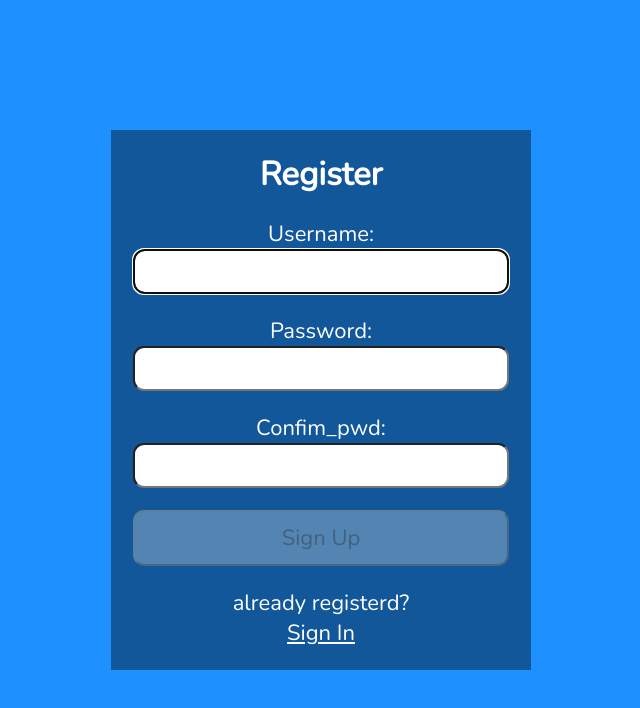
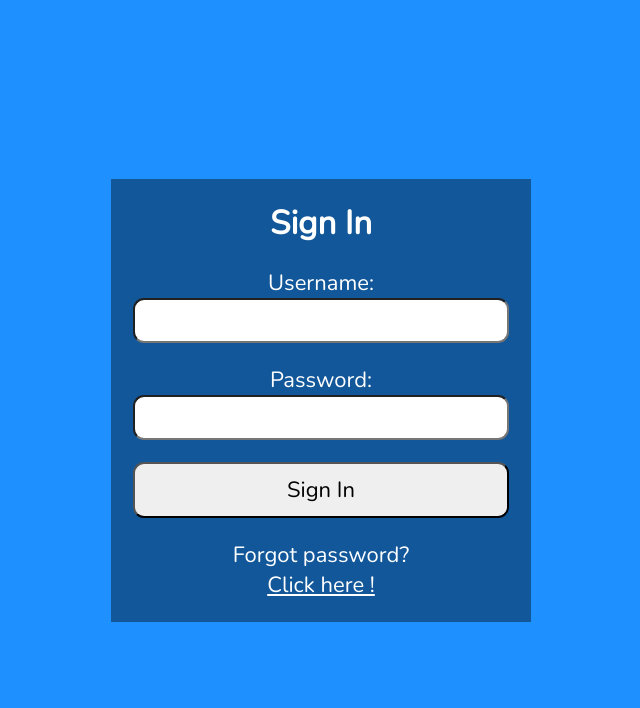
Before and after one commit to Joseph1818/Wikimedia-api-react, a React (Create React App) app: page / in a window 1280 px wide. Shown: the top 708 px of the page, without its empty margins (319-959 px from the left). Built offline with nearby package versions, Linux system fonts and the light colour scheme.

Commit message:
Login page added v1

```diff
--- a/src/App.js
+++ b/src/App.js
@@ -1,10 +1,11 @@
 import "./App.css";
 import Register from "./register";
+import Login from "./login";
 
 function App() {
   return (
     <main className="App">
-      <Register />
+      <Login />
     </main>
   );
 }
--- /dev/null
+++ b/src/login.js
@@ -0,0 +1,88 @@
+import React, { useEffect, useRef, useState } from "react";
+
+const Login = () => {
+  // setting focus.
+  const userRef = useRef();
+  const errRef = useRef();
+
+  const [user, setUser] = useState();
+  const [pwd, setPwd] = useState();
+  const [errMsg, setErrMsg] = useState();
+  const [sucess, setSuccess] = useState();
+
+  // setting focus on the input when the components load.
+  useEffect(() => {
+    // userRef.current.focus();
+  }, []);
+
+  // Empty out errors messages, if the user changes the user, pwd.
+  useEffect(() => {
+    setErrMsg("");
+  }, [user, pwd]);
+
+  const handleSubmit = async (e) => {
+    e.prevent.default();
+    console.log(user, pwd);
+    setUser("");
+    setPwd("");
+    setSuccess(true);
+  };
+
+  return (
+    <>
+      {sucess ? (
+        <section>
+          <h1> Your logged in!</h1>
+          <br />
+          <p>
+            <a href="#"> Go to Home!</a>
+          </p>
+        </section>
+      ) : (
+        <section>
+          <p
+            ref={errRef}
+            className={errMsg ? "errmsg" : "offscreen"}
+            aria-live="assertive"
+          >
+            {" "}
+            {errMsg}
+          </p>
+          <h1>Sign In</h1>
+          <form onSubmit={handleSubmit}>
+            <label htmlFor="username">Username:</label>
+            <input
+              type="text"
+              id="username"
+              ref={userRef}
+              autoComplete="off"
+              onChange={(e) => setUser(e.target.value)}
+              value={user}
+              required
+            />
+
+            <label htmlFor="password">Password:</label>
+            <input
+              type="password"
+              id="password"
+              onChange={(e) => setPwd(e.target.value)}
+              value={pwd}
+              required
+            />
+            <button> Sign In </button>
+          </form>
+
+          <p>
+            Forgot password? <br />
+            <span className="line">
+              {/* put rooter link */}
+              <a href="#">Click here !</a>
+            </span>
+          </p>
+        </section>
+      )}{" "}
+    </>
+  );
+};
+
+export default Login;
```
Also changed, not shown: src/register.js (+0 -12 lines).
